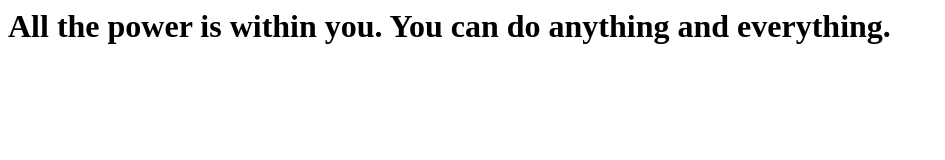
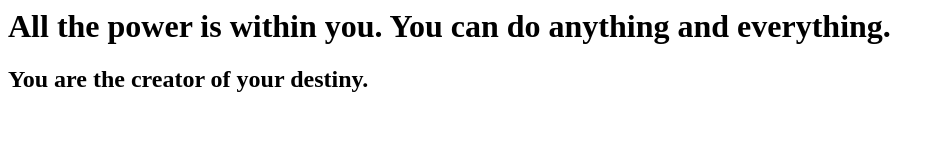
Before and after one commit to NahinAl10/testproject, a plain HTML site: page index.html in a window 1280 px wide. Shown: the whole page, without its empty margins (0-945 px from the left). Drawn offline with Linux system fonts and the light colour scheme.

Commit message:
second commit

```diff
--- a/index.html
+++ b/index.html
@@ -1,5 +1,6 @@
 <html>
 <body>
 <h1> All the power is within you. You can do anything and everything.</h1>
+<h2> You are the creator of your destiny.</h2>
 </body>
 </html>
```
